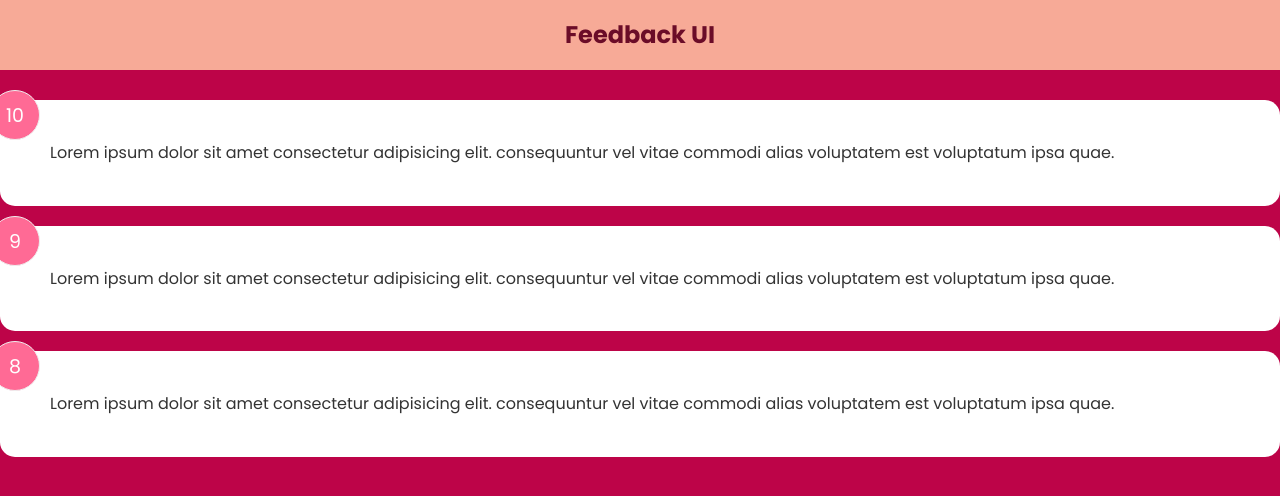
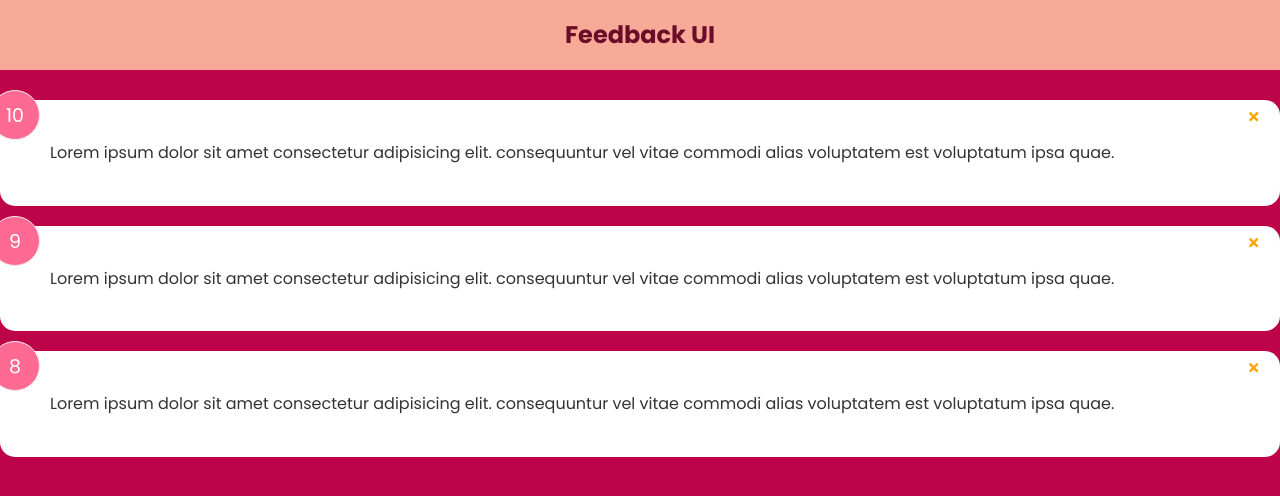
Before and after one commit to Ecce0/give_me_feedback, a React (Create React App) app: page / in a window 1280 px wide. Shown: the top 496 px of the page. Built offline with nearby package versions, Linux system fonts and the light colour scheme.

Commit message:
error, syntheticbase event when passing in id

```diff
--- a/package.json
+++ b/package.json
@@ -8,6 +8,7 @@
     "@testing-library/user-event": "^13.5.0",
     "react": "^18.1.0",
     "react-dom": "^18.1.0",
+    "react-icons": "^4.3.1",
     "react-scripts": "5.0.1",
     "styled-components": "^5.3.5",
     "web-vitals": "^2.1.4"
--- a/src/App.js
+++ b/src/App.js
@@ -7,10 +7,23 @@ import FeedbackData from './components/data/FeedbackData'
 const App = () => {
 
   const [ feedback, setFeedback ] = useState(FeedbackData)
+
+
+
+  const onDelete = (id) => {
+    console.log(id)
+
+    if(window.confirm('Are you sure you want to delete this feedback?')) {
+      setFeedback(feedback.filter((item) => item.id !== id))
+    }
+  }
+
   return (
     <>
      <Header />
-     <List feedback={feedback} />
+     <List
+      feedback={feedback}
+      handleDelete={onDelete} />
     </>
   )
 }
--- a/src/components/List.js
+++ b/src/components/List.js
@@ -1,19 +1,34 @@
 import React from "react"
 import SingleFeedback from './SingleFeedback'
+import PropTypes from "prop-types";
 
-const List = ({ feedback }) => {
+
+const List = ({ feedback, handleDelete }) => {
   if(feedback.length === 0 || !feedback) {
    return <h3>Be the first to add feedback for Erica!</h3>
   }
 
-
-  return (
+    return (
     <div className="feedback-list">
       {feedback.map((statement) => (
-        <SingleFeedback key={statement.id} statement={statement} />
+        <SingleFeedback
+         key={statement.id}
+         statement={statement}
+         handleDelete={handleDelete}
+         />
       ))}
     </div>
   )
 }
 
+List.propTypes = {
+  feedback: PropTypes.arrayOf(
+    PropTypes.shape({
+      id: PropTypes.number.isRequired,
+      text: PropTypes.string.isRequired,
+      rating: PropTypes.number.isRequired
+    })
+  )
+}
+
 export default List
--- a/src/components/SingleFeedback.js
+++ b/src/components/SingleFeedback.js
@@ -1,17 +1,31 @@
 import React from "react"
 import Card from './shared/Card'
+import PropTypes from 'prop-types'
+import { FaTimes } from 'react-icons/fa'
 
-const FeedbackItem = ({ statement }) => {
+
+const SingleFeedback = ({ statement, handleDelete }) => {
+
 
   return (
     <Card reverse={true}>
       <div className="num-display">
         {statement.rating}
       </div>
+      <button
+       className="close"
+       onClick={handleDelete}
+       >
+        <FaTimes color='orange' />
+      </button>
       <div className="text-display">{statement.text}</div>
     </Card>
   )
 
 }
 
-export default FeedbackItem
+SingleFeedback.propTypes = {
+  statement: PropTypes.object.isRequired,
+}
+
+export default SingleFeedback
--- a/src/components/shared/Card.js
+++ b/src/components/shared/Card.js
@@ -1,13 +1,24 @@
 import React from "react"
+import PropTypes from 'prop-types'
+
 
 const Card = ({ children, reverse }) => {
 
 
   return (
-    <div className="card">
+    <div className={`card ${reverse} && 'reverse'`}>
       {children}
     </div>
   )
 }
 
+Card.defaultProps = {
+  reverse: false,
+}
+
+Card.propTypes = {
+  children: PropTypes.node.isRequired,
+  reverse: PropTypes.bool,
+}
+
 export default Card
```
Also changed, not shown: 1 other file (tests, documents, lock files or other folders).
